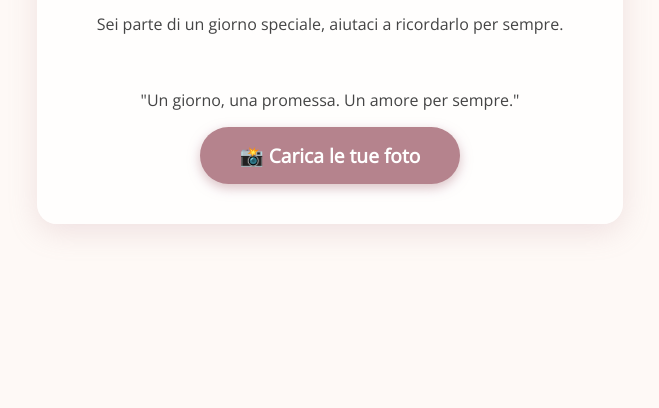
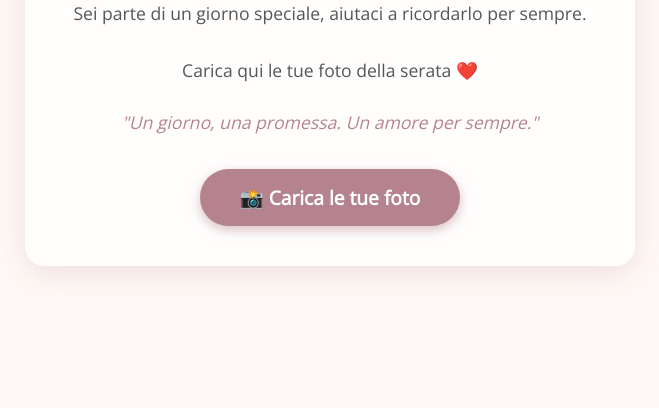
Before and after one commit to svps785/7-giugno, a plain HTML site: page index.html in a window 1280 px wide. Shown: the part 392-800 px from the top of the page, without its empty margins (310-969 px from the left). Drawn offline with nearby package versions, Linux system fonts and the light colour scheme.

Commit message:
Update index.html

```diff
--- a/index.html
+++ b/index.html
@@ -105,10 +105,10 @@
   <div class="container fade-in">
     <h1>Davide e Claudia</h1>
     <p class="data">7 Giugno 2025</p>
-    <p class="welcome>Ti diamo il benvenuto al nostro matrimonio! </p>
+    <p class="welcome">Ti diamo il benvenuto al nostro matrimonio! </p>
     <p class="welcome">Sei parte di un giorno speciale, aiutaci a ricordarlo per sempre.</p>
 	<br>
-    <p class="welcome>Carica qui le tue foto della serata ❤️</p>
+    <p class="welcome">Carica qui le tue foto della serata ❤️</p>
     <p class="quote">"Un giorno, una promessa. Un amore per sempre."</p>
     <a href="https://www.dropbox.com/request/QILgDI8DIcXxdwsuQ7XU" target="_blank" class="btn">📸 Carica le tue foto</a>
   </div>
```
